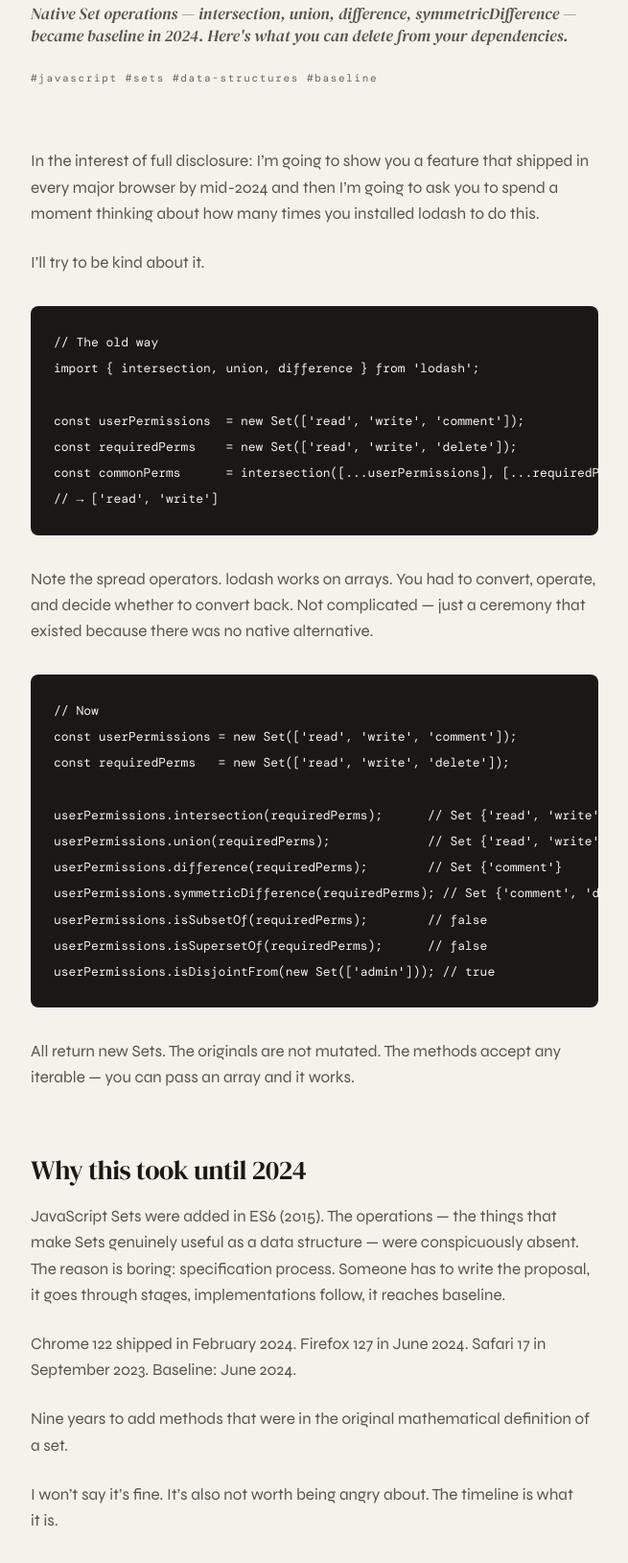
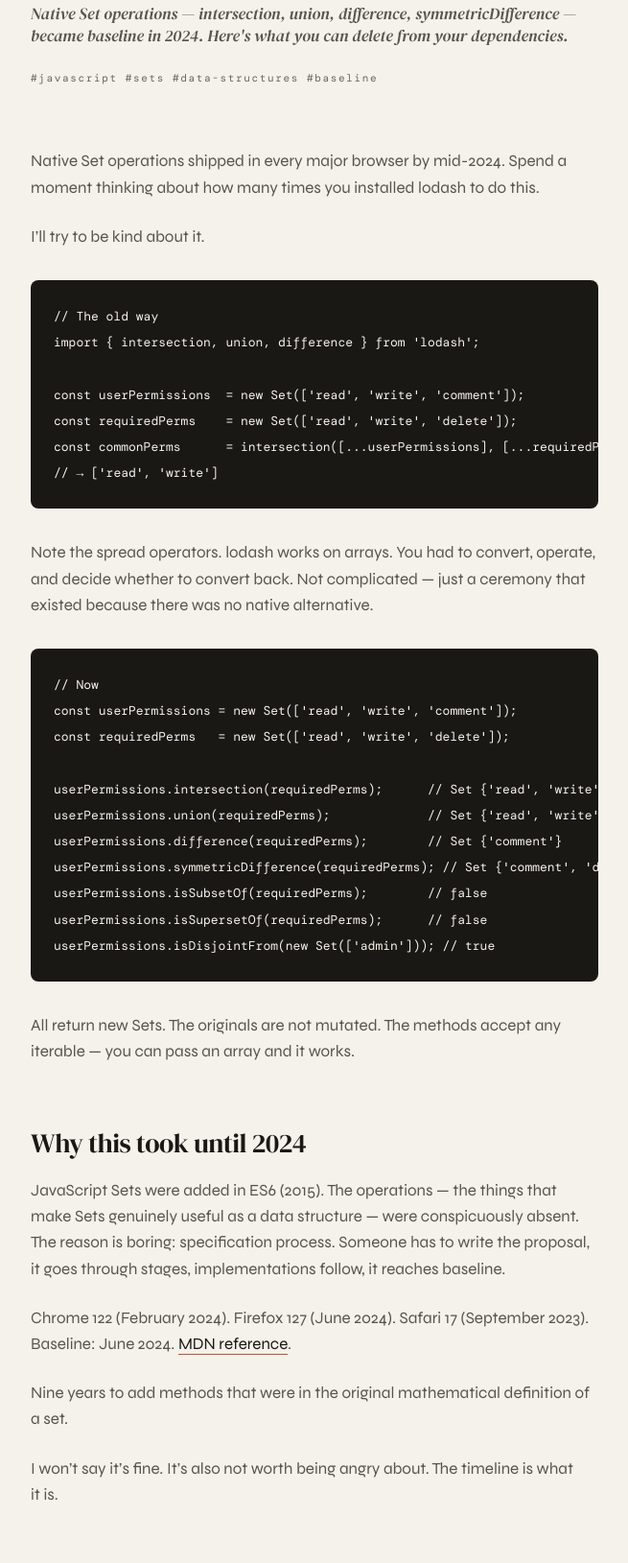
Before and after one commit to mellowrush/betahuman.io, an Astro site: page /notes/set-operations-native-js in a window 1280 px wide. Shown: the part 337-1966 px from the top of the page at 96% size, without its empty margins (312-967 px from the left). Built offline with nearby package versions, Linux system fonts and the light colour scheme; Astro itself is replaced by a stand-in of ours; code samples lack their colours.

Commit message:
review(set-operations): tighten opener, add MDN link
- Cut "in the interest of full disclosure" AI preamble
- Add MDN link to browser support line

Co-Authored-By: Claude Sonnet 4.6 (1M context) <noreply@anthropic.com>
Claude-Session: https://claude.ai/code/session_01BewJmmxPzaGNp4nAaw3Gdp

```diff
--- a/src/content/notes/set-operations-native-js.md
+++ b/src/content/notes/set-operations-native-js.md
@@ -11,7 +11,7 @@ tags:
 draft: false
 ---
 
-In the interest of full disclosure: I'm going to show you a feature that shipped in every major browser by mid-2024 and then I'm going to ask you to spend a moment thinking about how many times you installed lodash to do this.
+Native Set operations shipped in every major browser by mid-2024. Spend a moment thinking about how many times you installed lodash to do this.
 
 I'll try to be kind about it.
 
@@ -47,7 +47,7 @@ All return new Sets. The originals are not mutated. The methods accept any itera
 
 JavaScript Sets were added in ES6 (2015). The operations — the things that make Sets genuinely useful as a data structure — were conspicuously absent. The reason is boring: specification process. Someone has to write the proposal, it goes through stages, implementations follow, it reaches baseline.
 
-Chrome 122 shipped in February 2024. Firefox 127 in June 2024. Safari 17 in September 2023. Baseline: June 2024.
+Chrome 122 (February 2024). Firefox 127 (June 2024). Safari 17 (September 2023). Baseline: June 2024. [MDN reference](https://developer.mozilla.org/en-US/docs/Web/JavaScript/Reference/Global_Objects/Set/intersection).
 
 Nine years to add methods that were in the original mathematical definition of a set.
 
```
